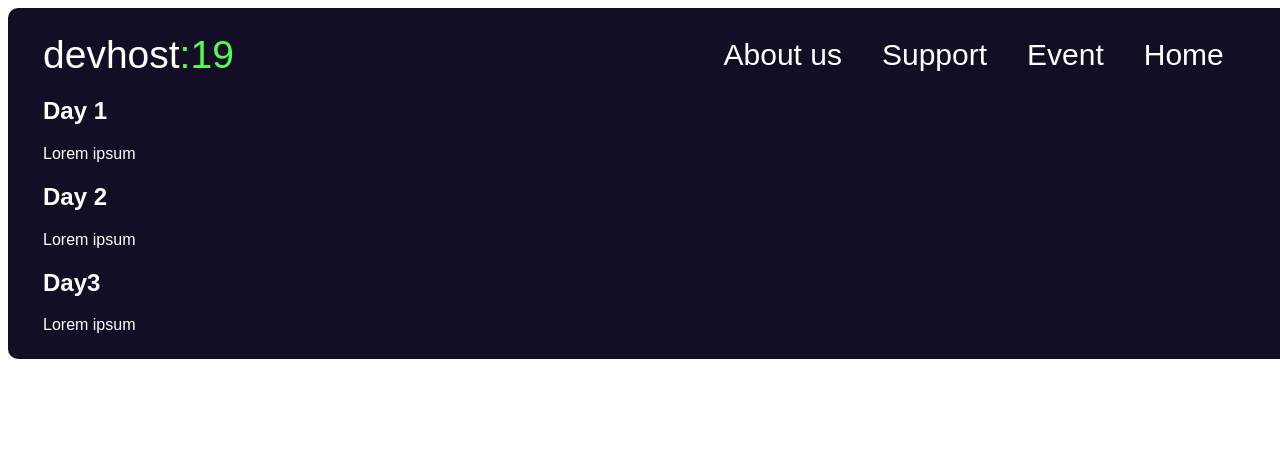
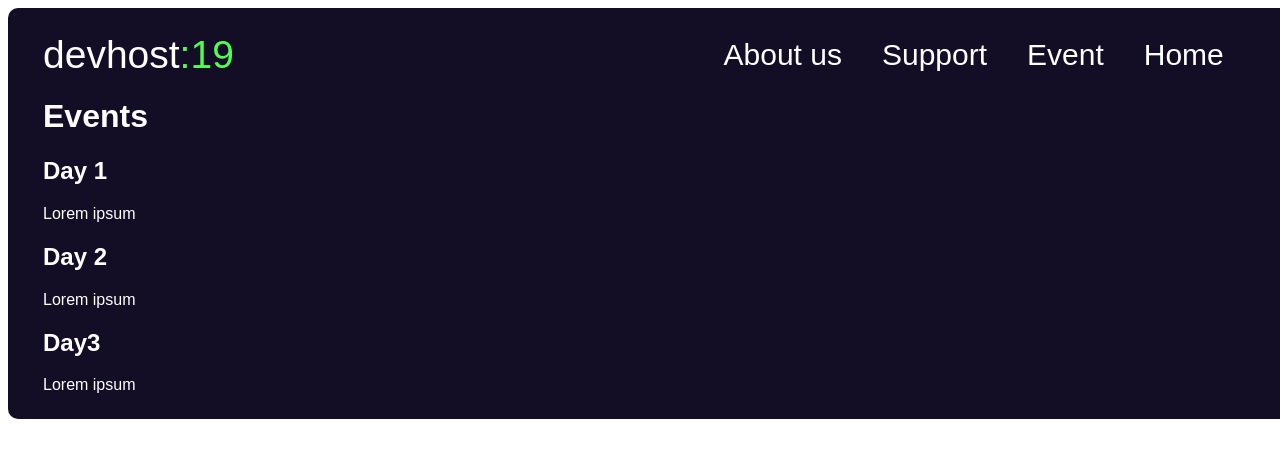
Before and after one commit to nathanielmathew/devhost-2019, a Vue app in the folder main/: page /#/events in a window 1280 px wide. Shown: the top 458 px of the page. Built offline with nearby package versions, Linux system fonts and the light colour scheme.

Commit message:
Event exported

```diff
--- a/main/src/views/Events.vue
+++ b/main/src/views/Events.vue
@@ -1,5 +1,6 @@
 <template>
 <div class="Events">
+    <h1>Events</h1>
     <h2>Day 1</h2>
     <div class="Day1">Lorem ipsum</div>
     <h2>Day 2</h2>
```
